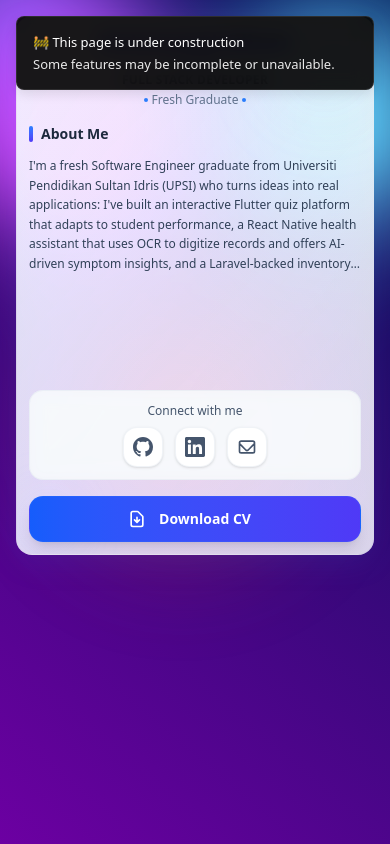
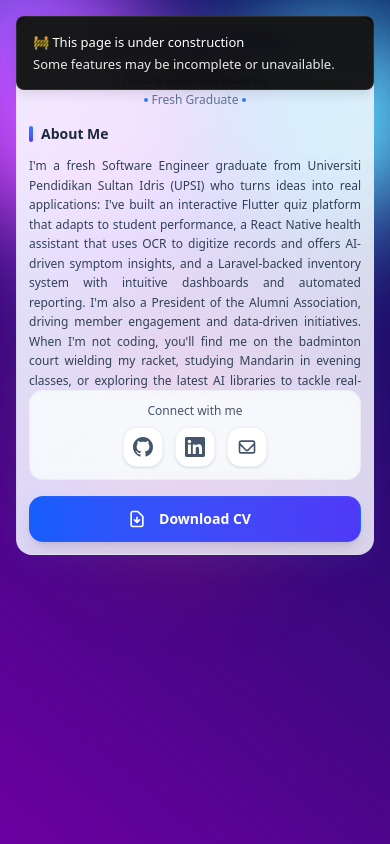
Before and after one commit to Am0605/portfolio---Next.js, a Next.js app: page / in a window 390 px wide. Built offline with nearby package versions, Linux system fonts and the light colour scheme.

Commit message:
Update text alignment in About Me section for better readability

```diff
--- a/components/cards/CentreSectionCard.tsx
+++ b/components/cards/CentreSectionCard.tsx
@@ -121,7 +121,7 @@ export const CentreSectionCard = () => {
               <div className="w-1 h-4 bg-gradient-to-b from-blue-500 to-indigo-600 rounded-full mr-2 sm:hidden"></div>
               <h3 className="text-sm sm:text-lg font-bold text-slate-800">About Me</h3>
             </div>
-            <p className="text-xs sm:text-sm text-slate-700 leading-relaxed mb-4 sm:mb-4 line-clamp-6 sm:line-clamp-none">
+            <p className="text-xs text-justify sm:text-sm text-slate-700 leading-relaxed mb-4 sm:mb-4 line-clamp-none">
               I'm a fresh Software Engineer graduate from Universiti Pendidikan Sultan Idris (UPSI) who turns ideas into real applications:
               I've built an interactive Flutter quiz platform that adapts to student performance, a React Native health assistant that uses OCR to digitize records and offers AI-driven symptom insights,
               and a Laravel-backed inventory system with intuitive dashboards and automated reporting.
```
